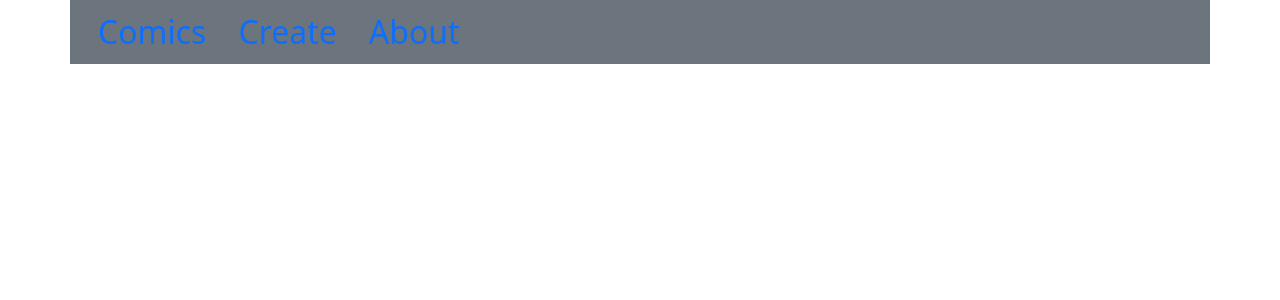
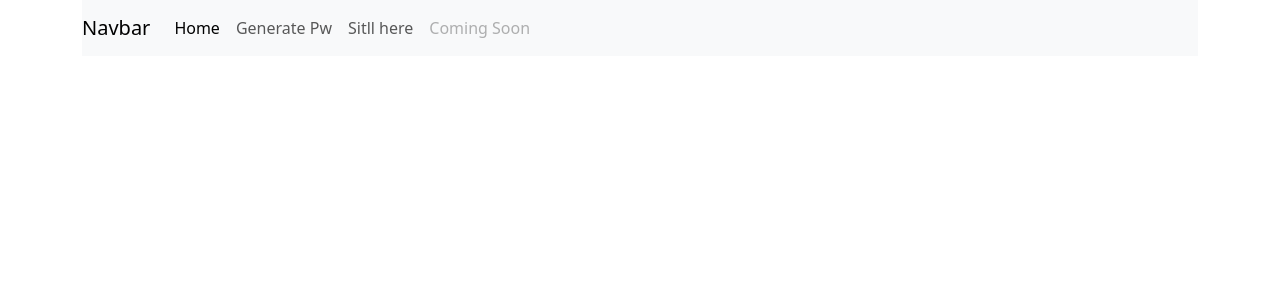
Before and after one commit to MaxPredathor/php-strong-password-generator, a PHP site: page /partials/template/header.php in a window 1280 px wide. Shown: the top 300 px of the page. Run offline with PHP 8.4, Linux system fonts and the light colour scheme.

Commit message:
small navbar fix

```diff
--- a/css/style.css
+++ /dev/null
@@ -1,5 +0,0 @@
-#js {
-    background-image: url(./images/js.png);
-    background-repeat: repeat;
-    background-size: contain;
-}
--- a/partials/template/header.php
+++ b/partials/template/header.php
@@ -27,8 +27,22 @@ include __DIR__ . '/../functions/functions.php';
 
 <body>
 
-    <header class="container fs-2 bg-secondary">
-        <ul class="nav">
+    <header class="container">
+        <nav class="navbar navbar-expand-lg navbar-light bg-light">
+            <a class="navbar-brand" href="#">Navbar</a>
+            <button class="navbar-toggler" type="button" data-toggle="collapse" data-target="#navbarNavAltMarkup" aria-controls="navbarNavAltMarkup" aria-expanded="false" aria-label="Toggle navigation">
+                <span class="navbar-toggler-icon"></span>
+            </button>
+            <div class="collapse navbar-collapse" id="navbarNavAltMarkup">
+                <div class="navbar-nav">
+                    <a class="nav-item nav-link active" href="index.php">Home <span class="sr-only"></span></a>
+                    <a class="nav-item nav-link" href="login.php">Generate Pw</a>
+                    <a class="nav-item nav-link" href="index.php">Sitll here</a>
+                    <a class="nav-item nav-link disabled" href="#">Coming Soon</a>
+                </div>
+            </div>
+        </nav>
+        <!-- <ul class="nav">
             <li class="nav-item">
                 <a class="nav-link" aria-current="page" href="index.php">Comics</a>
             </li>
@@ -39,5 +53,5 @@ include __DIR__ . '/../functions/functions.php';
                 <a class="nav-link" href="index.php">About</a>
             </li>
 
-        </ul>
+        </ul> -->
     </header>
--- a/video.php
+++ b/video.php
@@ -1,7 +1,7 @@
 <?php
 include __DIR__ . "/partials/template/header.php";
 ?>
-<main class="container" id="js">
+<main class="container js" id="js">
     <video id="video" width="1500" height="800" autoplay>
         <source src="rick-roll-js.mp4" type="video/mp4">
     </video>
```
